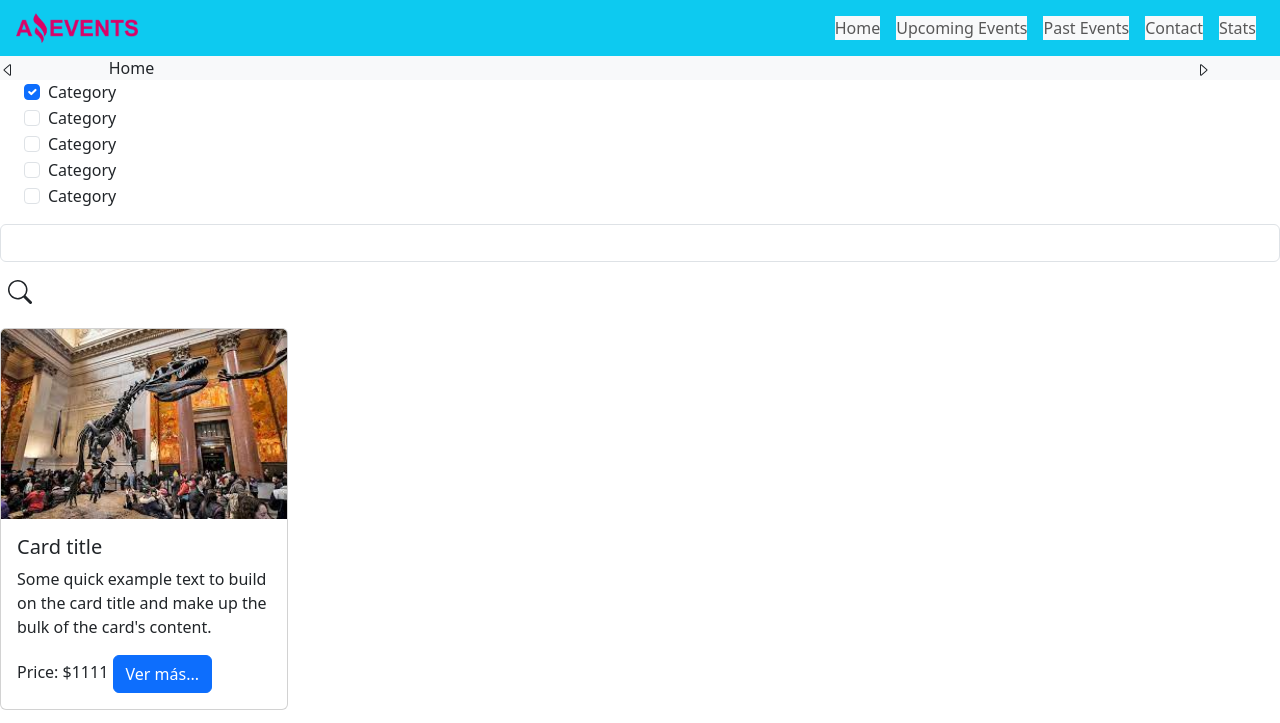
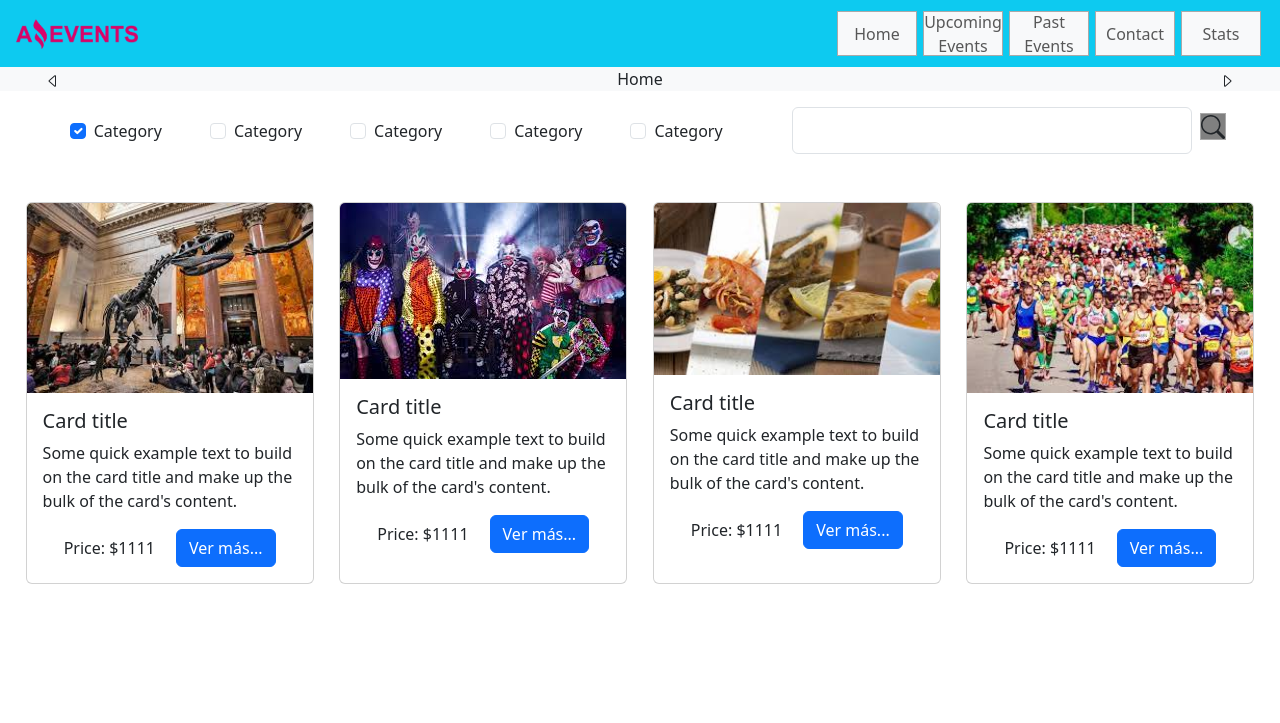
Before and after one commit to FabianEBustos/amazing_events, a plain HTML site: page index.html in a window 1280 px wide. Shown: the top 723 px of the page. Drawn offline with nearby package versions, Linux system fonts and the light colour scheme; the site is published under a folder, as on GitHub Pages, so addresses that start at the root find nothing.

Commit message:
Correccion de enlaces

```diff
--- a/index.html
+++ b/index.html
@@ -5,7 +5,7 @@
   <meta http-equiv="X-UA-Compatible" content="IE=edge">
   <meta name="viewport" content="width=device-width, initial-scale=1.0">
   <link href="https://cdn.jsdelivr.net/npm/bootstrap@5.3.0-alpha1/dist/css/bootstrap.min.css" rel="stylesheet" integrity="sha384-GLhlTQ8iRABdZLl6O3oVMWSktQOp6b7In1Zl3/Jr59b6EGGoI1aFkw7cmDA6j6gD" crossorigin="anonymous">
-  <link rel="stylesheet" href="/style/style.css">
+  <link rel="stylesheet" href="./style/style.css">
   <title>Amazing Events</title>
   <link rel="icon" href="./assets/favicon.png" type="png" sizes="32x32">
 </head>
@@ -27,22 +27,22 @@
             </a>
           </li>
           <li class="nav-item">
-            <a class="nav-link" href="upcoming.html">
+            <a class="nav-link" href="./upcoming.html">
               <div class="box bg-light">Upcoming Events</div>
             </a>
           </li>
           <li class="nav-item">
-            <a class="nav-link" href="past.html">
+            <a class="nav-link" href="./past.html">
               <div class="box bg-light">Past Events</div>
             </a>
           </li>
           <li class="nav-item">
-            <a class="nav-link" href="contact.html">
+            <a class="nav-link" href="./contact.html">
               <div class="box bg-light">Contact</div>
             </a>
           </li>
           <li class="nav-item">
-            <a class="nav-link" href="stats.html">
+            <a class="nav-link" href="./stats.html">
               <div class="box bg-light">Stats</div>
             </a>
           </li>
@@ -54,7 +54,7 @@
     <div class="ppal">
       <div class="row bg-light">
         <div class="col-1">
-          <a class="nav-link" href="stats.html">
+          <a class="nav-link" href="./stats.html">
           <svg xmlns="http://www.w3.org/2000/svg" width="16" height="16" fill="currentColor" class="bi bi-caret-left" viewBox="0 0 16 16">
           <path d="M10 12.796V3.204L4.519 8 10 12.796zm-.659.753-5.48-4.796a1 1 0 0 1 0-1.506l5.48-4.796A1 1 0 0 1 11 3.204v9.592a1 1 0 0 1-1.659.753z"/>
           </svg>
@@ -62,7 +62,7 @@
         </div>
         <div class="col-10">Home</div>
         <div class="col-1">
-          <a class="nav-link" href="upcoming.html">
+          <a class="nav-link" href="./upcoming.html">
             <svg xmlns="http://www.w3.org/2000/svg" width="16" height="16" fill="currentColor" class="bi bi-caret-right" viewBox="0 0 16 16">
             <path d="M6 12.796V3.204L11.481 8 6 12.796zm.659.753 5.48-4.796a1 1 0 0 0 0-1.506L6.66 2.451C6.011 1.885 5 2.345 5 3.204v9.592a1 1 0 0 0 1.659.753z"/>
             </svg>
@@ -129,7 +129,7 @@
           <p class="card-text">Some quick example text to build on the card title and make up the bulk of the card's content.</p>
           <div class="card_info">
             <span>Price: $1111</span>
-            <a href="details.html" class="btn btn-primary">Ver más...</a>
+            <a href="./details.html" class="btn btn-primary">Ver más...</a>
           </div>
         </div>
       </div>
@@ -140,7 +140,7 @@
           <p class="card-text">Some quick example text to build on the card title and make up the bulk of the card's content.</p>
           <div class="card_info">
             <span>Price: $1111</span>
-            <a href="details.html" class="btn btn-primary">Ver más...</a>
+            <a href="./details.html" class="btn btn-primary">Ver más...</a>
           </div>
         </div>
       </div>
@@ -151,7 +151,7 @@
           <p class="card-text">Some quick example text to build on the card title and make up the bulk of the card's content.</p>
           <div class="card_info">
             <span>Price: $1111</span>
-            <a href="details.html" class="btn btn-primary">Ver más...</a>
+            <a href="./details.html" class="btn btn-primary">Ver más...</a>
           </div>
         </div>
       </div>
@@ -162,7 +162,7 @@
           <p class="card-text">Some quick example text to build on the card title and make up the bulk of the card's content.</p>
           <div class="card_info">
             <span>Price: $1111</span>
-            <a href="details.html" class="btn btn-primary">Ver más...</a>
+            <a href="./details.html" class="btn btn-primary">Ver más...</a>
           </div>
         </div>
       </div>
```
Also changed, not shown: contact.html (+7 -7 lines), details.html (+8 -8 lines), past.html (+11 -11 lines), stats.html (+7 -7 lines), upcoming.html (+11 -11 lines).
